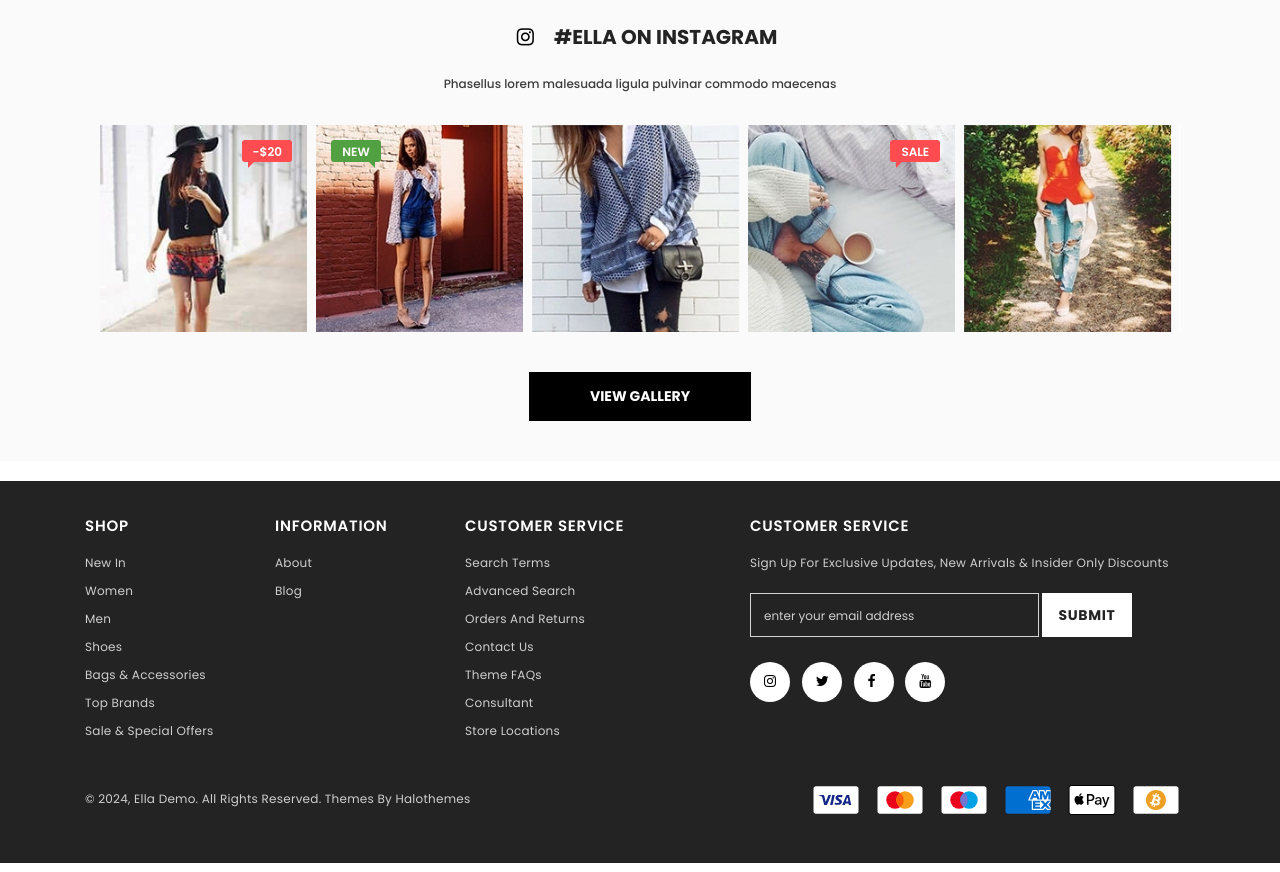
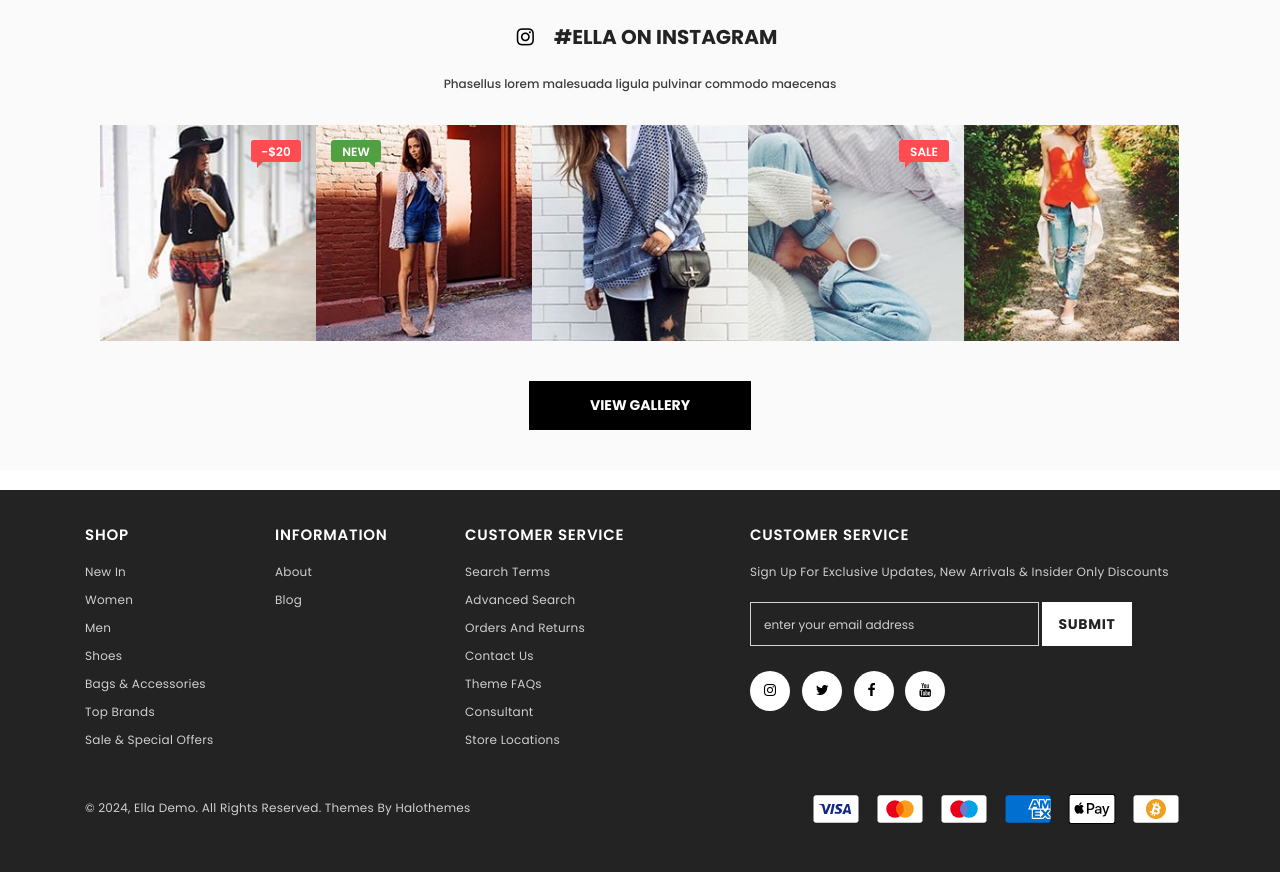
Before and after one commit to nguyenminhhieu531/Test_HaloSoft, a plain HTML site: page index.html in a window 1280 px wide. Shown: the part 2040-2912 px from the top of the page. Drawn offline with Linux system fonts and the light colour scheme.

Commit message:
edit code

```diff
--- a/styles/main_styles.css
+++ b/styles/main_styles.css
@@ -1802,7 +1802,7 @@ li.list-social__item:hover {
 }
 
 .product_slider_item .product-item {
-	width: 96% !important;
+	width: 100% !important;
 }
 
 /*********************************
```
